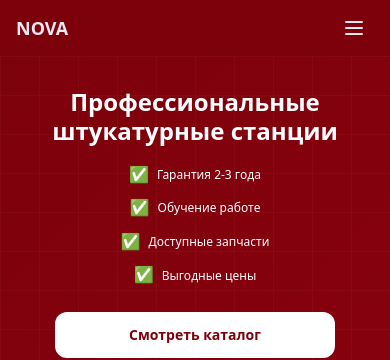
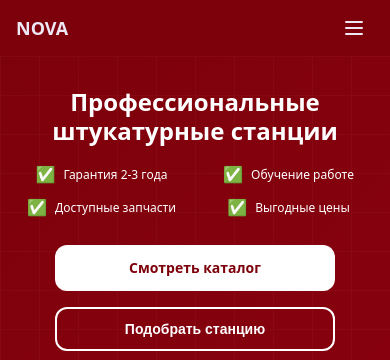
Before and after one commit to litvinenko88/plastering_stations, a Next.js app: page / in a window 390 px wide. Shown: the top 360 px of the page. Built offline with nearby package versions, Linux system fonts and the light colour scheme.

Commit message:
Ыапмы

```diff
--- a/src/components/Hero/Hero.css
+++ b/src/components/Hero/Hero.css
@@ -214,7 +214,7 @@
   }
 
   .hero-features {
-    grid-template-columns: 1fr;
+    grid-template-columns: repeat(2, 1fr);
     gap: 0.75rem;
     max-width: 400px;
   }
```
